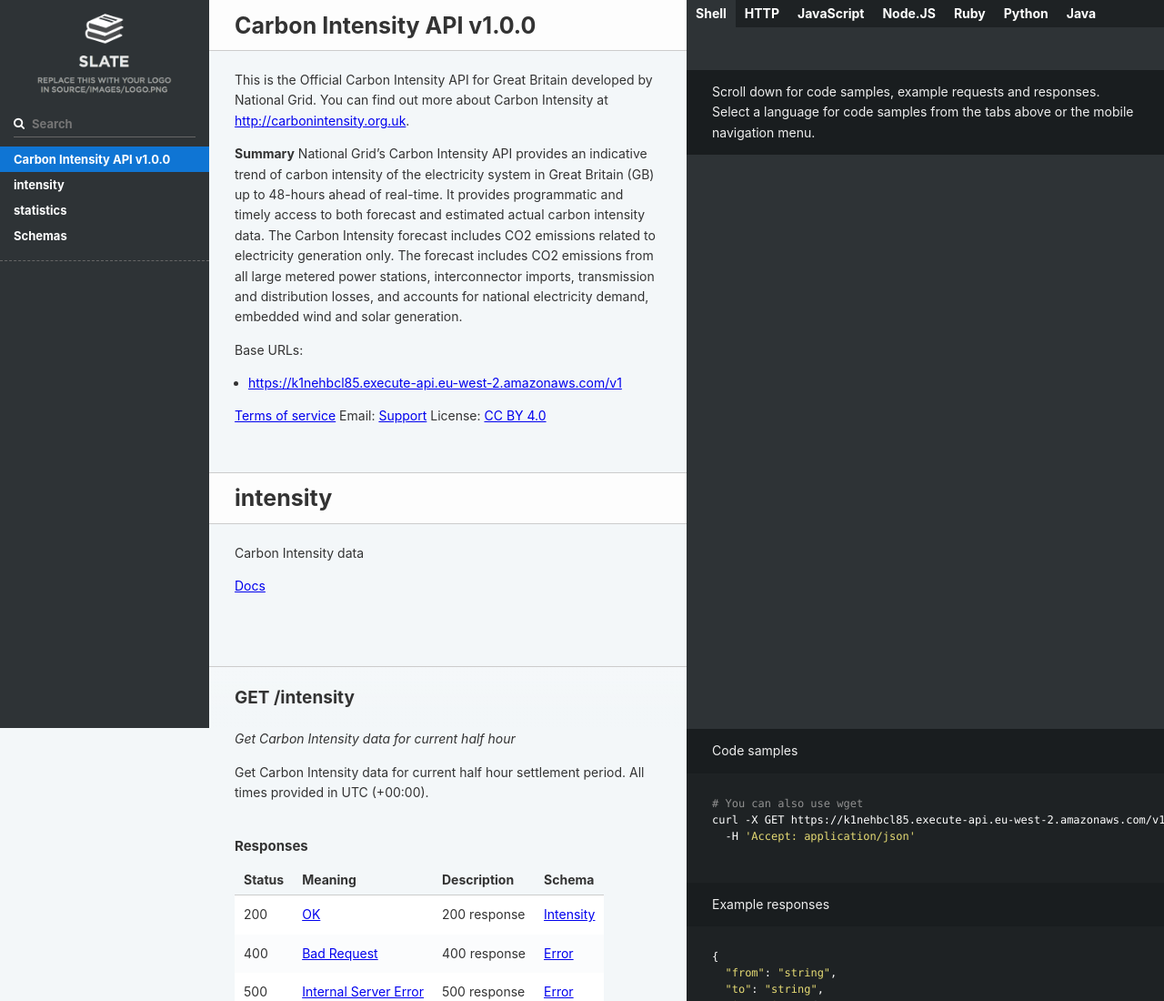
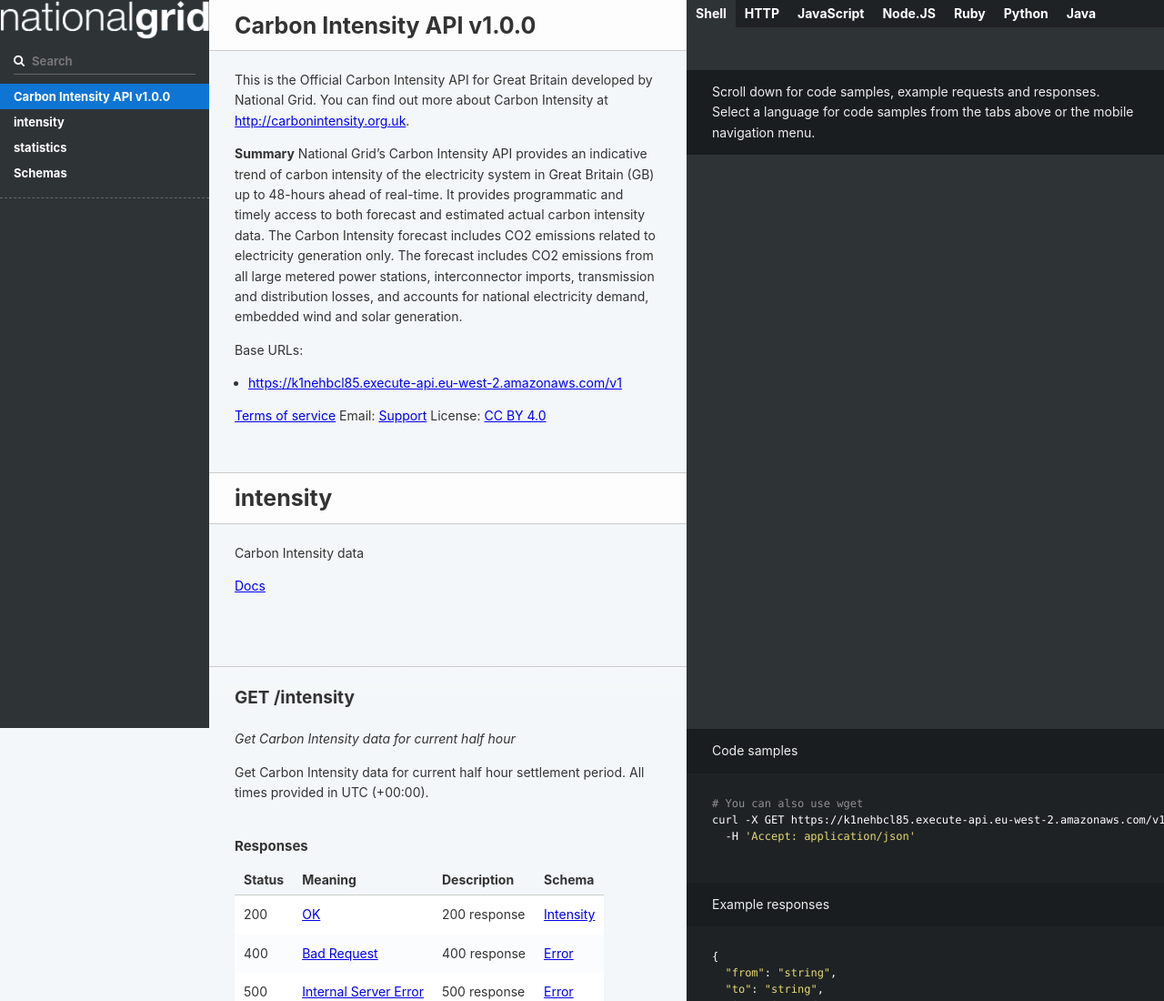
Before and after one commit to carbon-intensity/api-definitions, a plain HTML site: page docs/index.html in a window 1280 px wide. Shown: the top 1100 px of the page at 91% size. Drawn offline with Linux system fonts and the light colour scheme.

Commit message:
Update index.html

```diff
--- a/docs/index.html
+++ b/docs/index.html
@@ -209,7 +209,7 @@
       </span>
     </a>
     <div class="toc-wrapper">
-      <img src="images/logo.png" class="logo" alt="Logo" />
+      <img src="images/1000px-National_Grid.svg.png" class="logo" alt="Logo" />
         <div class="lang-selector">
               <a href="#" data-language-name="shell">Shell</a>
               <a href="#" data-language-name="http">HTTP</a>
```
